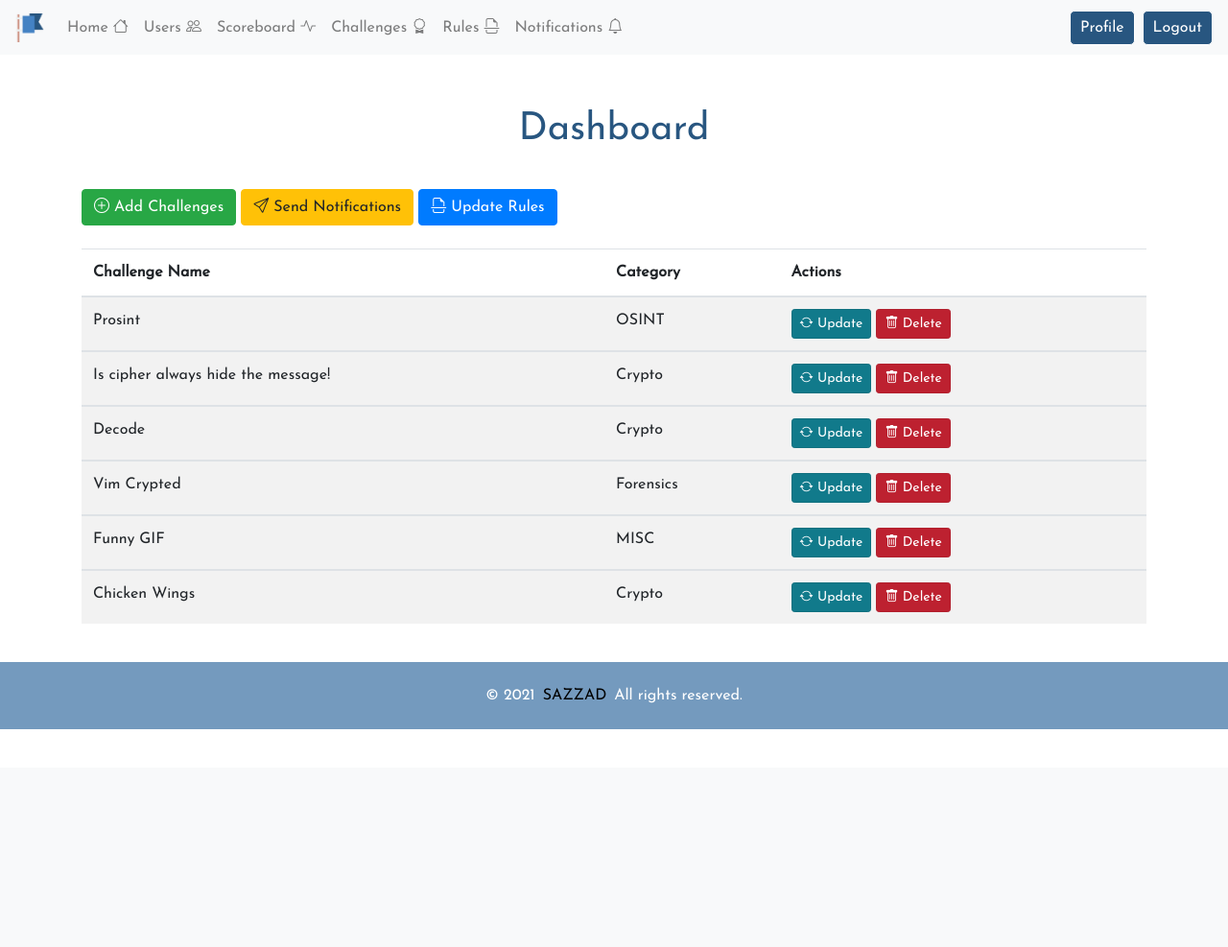
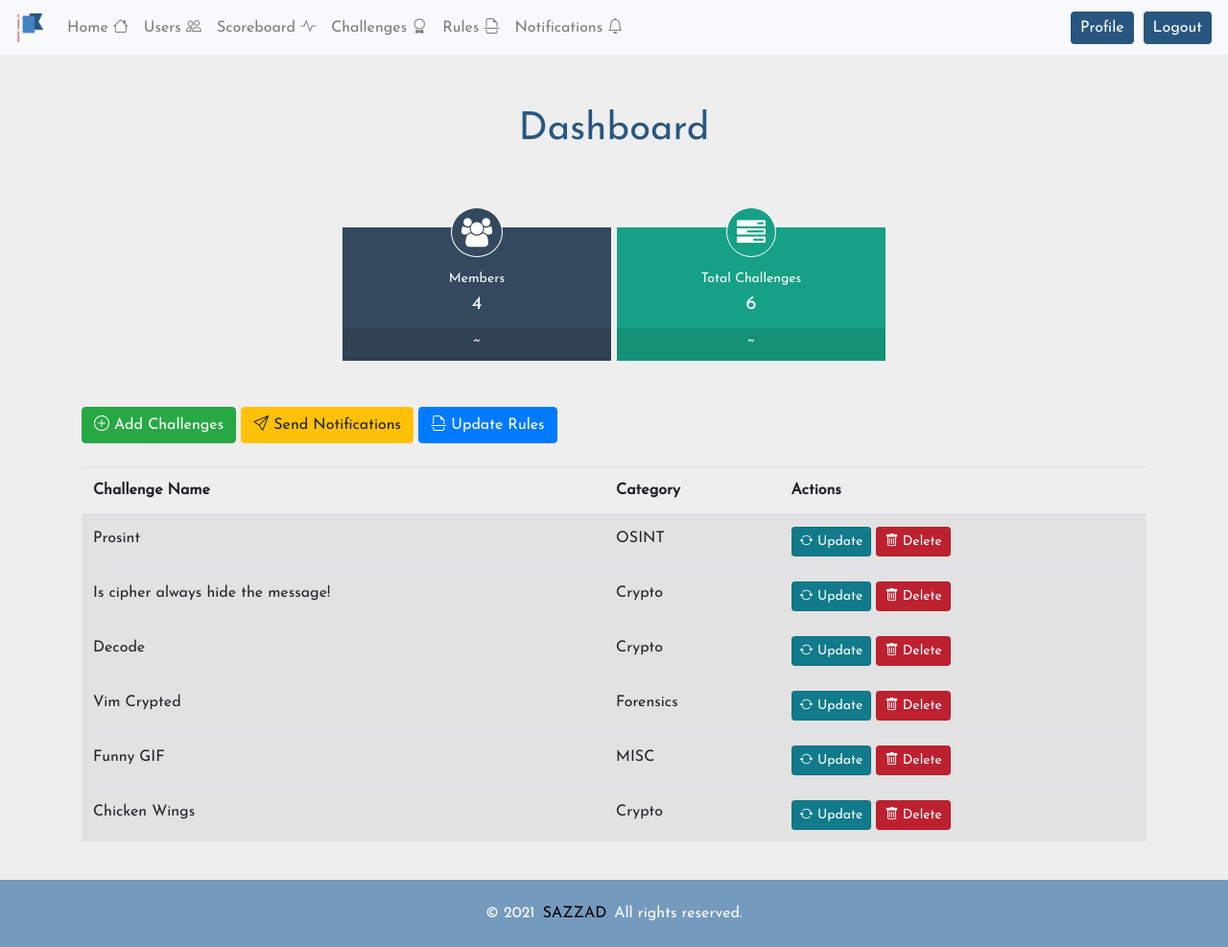
Before and after one commit to sazzad1337/CTF, a Django app: page /dashboard/ in a window 1280 px wide. Shown: the whole page at 96% size. Before the commit the page ends 760 px from the top, so only its background shows below. Run offline with Django 3.2, Linux system fonts and the light colour scheme; a user stored in the database is signed in; data comes from the database, SQL or seed files in the repository; both versions use the stored data as it was after the commit.

Commit message:
new cards in dashboard

```diff
--- a/players/admin.py
+++ b/players/admin.py
@@ -2,9 +2,9 @@ from django.contrib import admin
 
 # Register your models here.
 from players.models import *
-admin.site.register(players_list)
+#admin.site.register(players_list)
 admin.site.register(Profile)
 admin.site.register(Challenges)
 admin.site.register(Notify)
-admin.site.register(score)
-admin.site.register(Rules)
+#admin.site.register(score)
+#admin.site.register(Rules)
--- a/players/views.py
+++ b/players/views.py
@@ -178,7 +178,14 @@ def challenge_form(request):
 def author_dashboard(request):
     if request.user.is_staff:
         c_list = Challenges.objects.values()
-        diction = {'title': "Dashboard", 'list':c_list}
+        total_challenge_count = 0
+        for n in c_list:
+            total_challenge_count = total_challenge_count+1
+        user = User.objects.values()
+        total_user_count = 0
+        for z in user:
+            total_user_count = total_user_count + 1
+        diction = {'title': "Dashboard", 'v':total_user_count, 'x':total_challenge_count, 'list':c_list}
         return render(request, 'author/home.html', context = diction)
     else:
         messages.success(request, 'You are not allowed!')
--- a/requirements.txt
+++ b/requirements.txt
@@ -1,2 +1,2 @@
-Django==3.2.12
+Django==3.2.13
 django-crispy-forms==1.14.0
--- a/templates/author/home.html
+++ b/templates/author/home.html
@@ -2,8 +2,131 @@
 {% load static %}
 {% block body %}
 
+
+
+
+
+
+
+<html lang="en">
+<head>
+
+<link rel="stylesheet" type="text/css" href="https://maxcdn.bootstrapcdn.com/font-awesome/4.7.0/css/font-awesome.min.css">
+<link href="https://fonts.googleapis.com/css?family=Raleway:100,200,400,500,600" rel="stylesheet" type="text/css">
+
+<style>
+body{
+background:#eee;
+font-family: 'Raleway', sans-serif;
+}
+.main-part{
+width:80%;
+margin:0 auto;
+text-align: center;
+padding: 0px 5px;
+}
+.cpanel{
+width:32%;
+display: inline-block;
+background-color:#34495E;
+color:#fff;
+margin-top: 50px;
+}
+.icon-part i{
+font-size: 30px;
+padding:10px;
+border:1px solid #fff;
+border-radius:50%;
+margin-top:-25px;
+margin-bottom: 10px;
+background-color:#34495E;
+}
+.icon-part p{
+margin:0px;
+font-size: 20px;
+padding-bottom: 10px;
+}
+.card-content-part{
+background-color: #2F4254;
+padding: 5px 0px;
+}
+.cpanel .card-content-part:hover{
+background-color: #5a5a5a;
+cursor: pointer;
+}
+.card-content-part a{
+color:#fff;
+text-decoration: none;
+}
+.cpanel-green .icon-part,.cpanel-green .icon-part i{
+background-color: #16A085;
+}
+.cpanel-green .card-content-part{
+background-color: #149077;
+}
+.cpanel-orange .icon-part,.cpanel-orange .icon-part i{
+background-color: #F39C12;
+}
+.cpanel-orange .card-content-part{
+background-color: #DA8C10;
+}
+.cpanel-blue .icon-part,.cpanel-blue .icon-part i{
+background-color: #2980B9;
+}
+.cpanel-blue .card-content-part{
+background-color:#2573A6;
+}
+.cpanel-red .icon-part,.cpanel-red .icon-part i{
+background-color:#E74C3C;
+}
+.cpanel-red .card-content-part{
+background-color:#CF4436;
+}
+.cpanel-skyblue .icon-part,.cpanel-skyblue .icon-part i{
+background-color:#8E44AD;
+}
+.cpanel-skyblue .card-content-part{
+background-color:#803D9B;
+}
+</style>
+
+</head>
+
+
+
+
 <div class="container">
-    <h1 style="color:#285680;text-align:center;padding-top: 30px;padding-bottom:30px;">Dashboard</h1>
+    <h1 style="color:#285680;text-align:center;padding-top: 30px;padding-bottom:20px;">Dashboard</h1>
+
+
+    <div class="main-part">
+      <div class="cpanel">
+      <div class="icon-part">
+      <i class="fa fa-users" aria-hidden="true"></i><br>
+      <small>Members</small>
+
+      <p>{{ v }}</p>
+      </div>
+
+      <div class="card-content-part">
+      <a href="#"> ~</a>
+      </div>
+      </div>
+      <div class="cpanel cpanel-green">
+      <div class="icon-part">
+      <i class="fa fa-tasks" aria-hidden="true"></i><br>
+      <small>Total Challenges</small>
+      <p>{{ x }}</p>
+      </div>
+      <div class="card-content-part">
+      <a href="#">~</a>
+      </div>
+      </div>
+      </div>
+
+
+      <br>
+<br>
 
 
     <a class="btn btn-success" href=" {% url 'players:add' %}" role="button"> <i class="bi bi-plus-circle"></i> Add Challenges </a>
```
Also changed, not shown: db.sqlite3.
